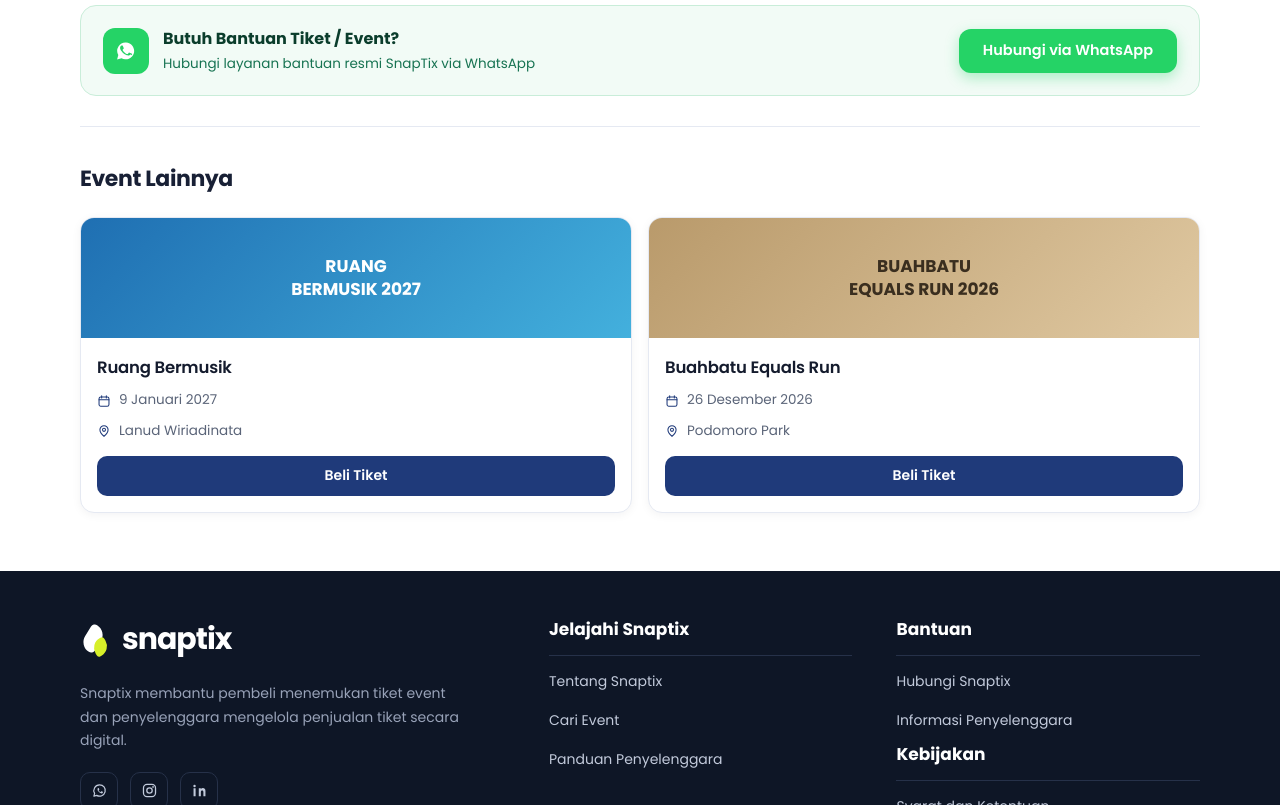
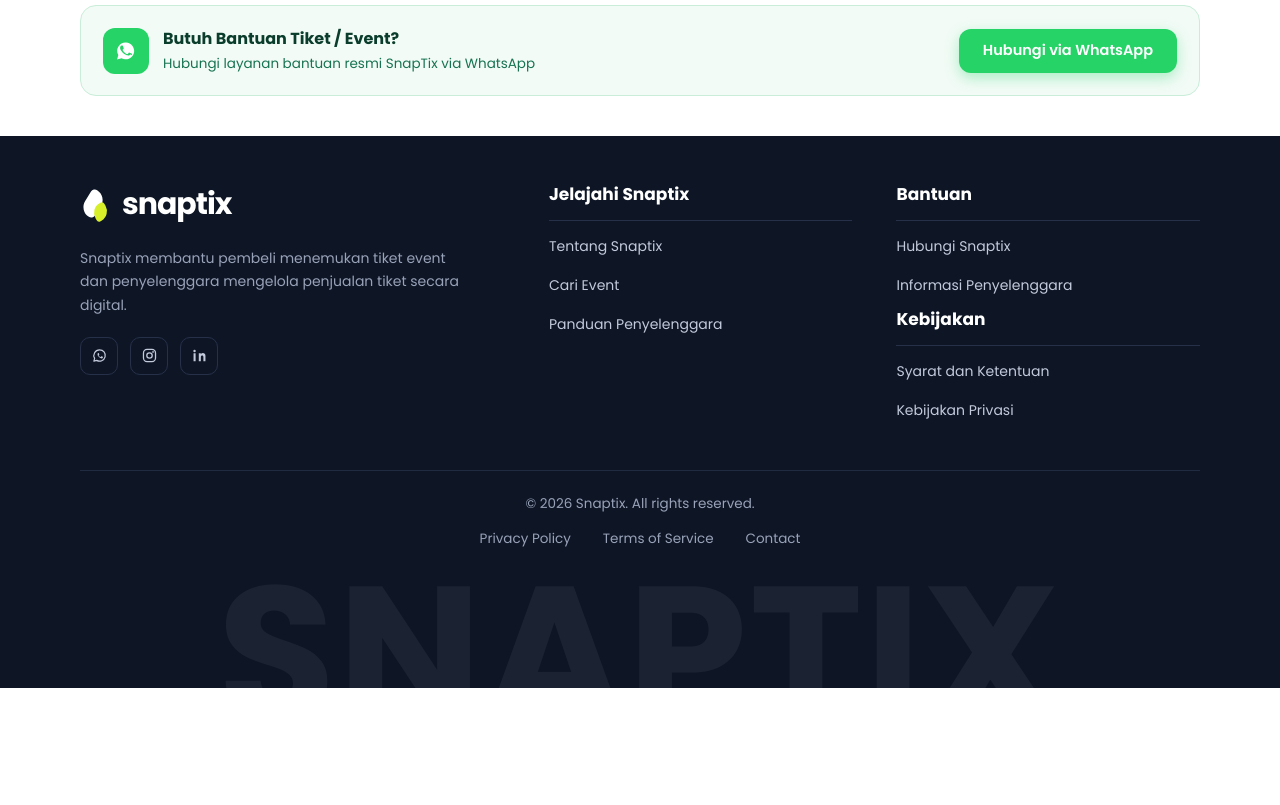
Before and after one commit to dyandracoid/SNAPTIX, a plain HTML site: page index.html in a window 1280 px wide. Shown: the part 2480-3285 px from the top of the page. After the commit the page ends 3168 px from the top, so only its background shows below. Drawn offline with Linux system fonts and the light colour scheme.

Commit message:
Update index.html

```diff
--- a/index.html
+++ b/index.html
@@ -140,7 +140,7 @@
 .total-row span{color:var(--muted);font-size:13.5px}
 .total-row strong{color:var(--navy);font-size:17px;font-weight:700}
 
-.help-box{margin:30px 0;padding:20px 22px;border:1.5px solid #c9edd9;border-radius:16px;background:#f2fbf6;display:flex;align-items:center;justify-content:space-between;gap:18px;flex-wrap:wrap}
+.help-box{margin:30px 0 40px;padding:20px 22px;border:1.5px solid #c9edd9;border-radius:16px;background:#f2fbf6;display:flex;align-items:center;justify-content:space-between;gap:18px;flex-wrap:wrap}
 .help-left{display:flex;align-items:center;gap:14px}
 .help-icon{width:46px;height:46px;border-radius:12px;background:#25d366;display:grid;place-items:center;color:#fff;flex:none}
 .help-icon svg{width:24px;height:24px}
@@ -148,21 +148,6 @@
 .help-text{font-size:13.5px;color:#177352}
 .help-box .buy-button{background:#25d366;box-shadow:0 5px 14px rgba(37,211,102,.35)}
 .help-box .buy-button:hover{background:#1fb857}
-
-.other-events{border-top:1px solid var(--border);padding:34px 0 48px}
-.other-events h2{font-size:22px;font-weight:700;letter-spacing:-.4px;color:#182035;margin-bottom:20px}
-.events-grid{display:grid;grid-template-columns:1fr 1fr;gap:16px}
-.other-card{border:1px solid var(--border);border-radius:14px;overflow:hidden;background:#fff;box-shadow:0 2px 10px rgba(20,27,45,.05);transition:.2s;display:flex;flex-direction:column}
-.other-card:hover{transform:translateY(-3px);box-shadow:var(--shadow)}
-.other-image{height:120px;display:grid;place-items:center;text-align:center;color:#fff;font-size:17px;font-weight:700;line-height:1.35;padding:12px}
-.oi-blue{background:linear-gradient(135deg,#1f6fb2,#43b0dd)}
-.oi-sand{background:linear-gradient(135deg,#b99a6b,#e0c9a2);color:#3a2e1f}
-.other-body{padding:16px;display:flex;flex-direction:column;flex:1}
-.other-body h3{font-size:16.5px;font-weight:600;letter-spacing:-.2px}
-.other-meta{display:flex;align-items:center;gap:8px;margin-top:8px;color:#5a6478;font-size:13.5px}
-.other-meta svg{width:14px;height:14px;color:var(--navy);flex:none}
-.other-buy{margin-top:14px;width:100%;height:40px;border-radius:10px;background:var(--navy);color:#fff;font-size:14px;font-weight:600;transition:.2s}
-.other-buy:hover{background:var(--navy-dark)}
 
 .site-footer{margin-top:10px;background:#0e1626;color:#fff;padding:44px 0 0;overflow:hidden}
 .footer-grid{display:grid;grid-template-columns:1.4fr 1fr 1fr;gap:44px;padding-bottom:40px}
@@ -207,7 +192,6 @@
     .ticket-buy-area{flex-direction:column;align-items:stretch}
     .quantity-box{justify-content:space-between}
     .buy-button{width:100%}
-    .events-grid{grid-template-columns:1fr}
     .footer-grid{grid-template-columns:1fr;gap:32px}
     section{scroll-margin-top:140px}
 }
@@ -485,42 +469,6 @@
         <button class="buy-button" type="button" id="waHelp">Hubungi via WhatsApp</button>
     </section>
 
-    <section class="other-events" aria-label="Event lainnya">
-        <h2>Event Lainnya</h2>
-        <div class="events-grid">
-            <article class="other-card">
-                <div class="other-image oi-blue">RUANG<br>BERMUSIK 2027</div>
-                <div class="other-body">
-                    <h3>Ruang Bermusik</h3>
-                    <div class="other-meta">
-                        <svg viewBox="0 0 24 24" fill="none" aria-hidden="true"><rect x="3.5" y="5" width="17" height="16" rx="3" stroke="currentColor" stroke-width="1.8"/><path d="M8 3v4M16 3v4M3.5 10h17" stroke="currentColor" stroke-width="1.8" stroke-linecap="round"/></svg>
-                        9 Januari 2027
-                    </div>
-                    <div class="other-meta">
-                        <svg viewBox="0 0 24 24" fill="none" aria-hidden="true"><path d="M12 21s7-5.1 7-11a7 7 0 1 0-14 0c0 5.9 7 11 7 11Z" stroke="currentColor" stroke-width="1.8"/><circle cx="12" cy="10" r="2.6" stroke="currentColor" stroke-width="1.8"/></svg>
-                        Lanud Wiriadinata
-                    </div>
-                    <button class="other-buy" type="button" data-soon>Beli Tiket</button>
-                </div>
-            </article>
-            <article class="other-card">
-                <div class="other-image oi-sand">BUAHBATU<br>EQUALS RUN 2026</div>
-                <div class="other-body">
-                    <h3>Buahbatu Equals Run</h3>
-                    <div class="other-meta">
-                        <svg viewBox="0 0 24 24" fill="none" aria-hidden="true"><rect x="3.5" y="5" width="17" height="16" rx="3" stroke="currentColor" stroke-width="1.8"/><path d="M8 3v4M16 3v4M3.5 10h17" stroke="currentColor" stroke-width="1.8" stroke-linecap="round"/></svg>
-                        26 Desember 2026
-                    </div>
-                    <div class="other-meta">
-                        <svg viewBox="0 0 24 24" fill="none" aria-hidden="true"><path d="M12 21s7-5.1 7-11a7 7 0 1 0-14 0c0 5.9 7 11 7 11Z" stroke="currentColor" stroke-width="1.8"/><circle cx="12" cy="10" r="2.6" stroke="currentColor" stroke-width="1.8"/></svg>
-                        Podomoro Park
-                    </div>
-                    <button class="other-buy" type="button" data-soon>Beli Tiket</button>
-                </div>
-            </article>
-        </div>
-    </section>
-
 </div>
 </main>
 
@@ -639,7 +587,6 @@
  $$("[data-qty]").forEach(b=>b.addEventListener("click",()=>changeQty(b.dataset.qty,Number(b.dataset.step))));
  $$("[data-buy]").forEach(b=>b.addEventListener("click",()=>buyTicket(b.dataset.buy)));
  $$("[data-info]").forEach(b=>b.addEventListener("click",()=>toast(b.dataset.info+" • Sesi 1: OPEN SALE • Sesi 2: Coming Soon • Maks. 10 tiket")));
- $$("[data-soon]").forEach(b=>b.addEventListener("click",()=>toast("Tiket event ini segera tersedia. Pantau terus SnapTix!")));
  $("#loginBtn").addEventListener("click",()=>toast("Halaman login segera tersedia."));
 
 const tabs=$$(".tab");
```
